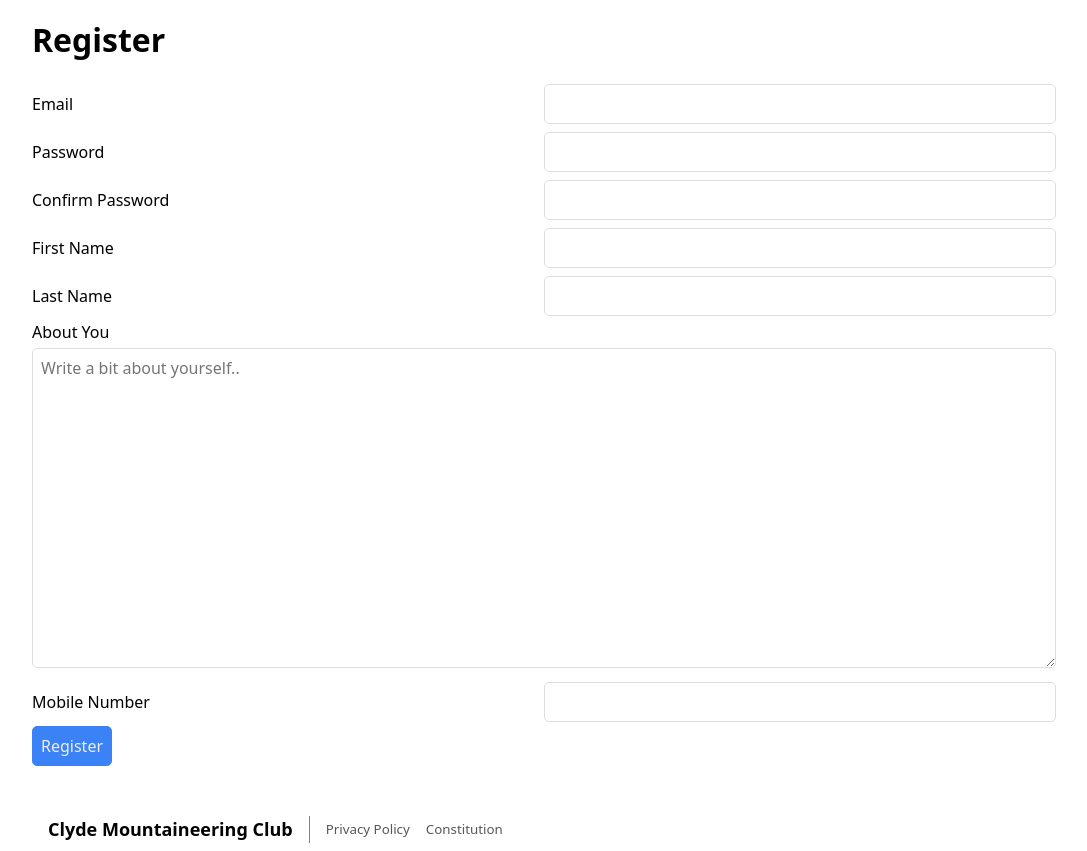
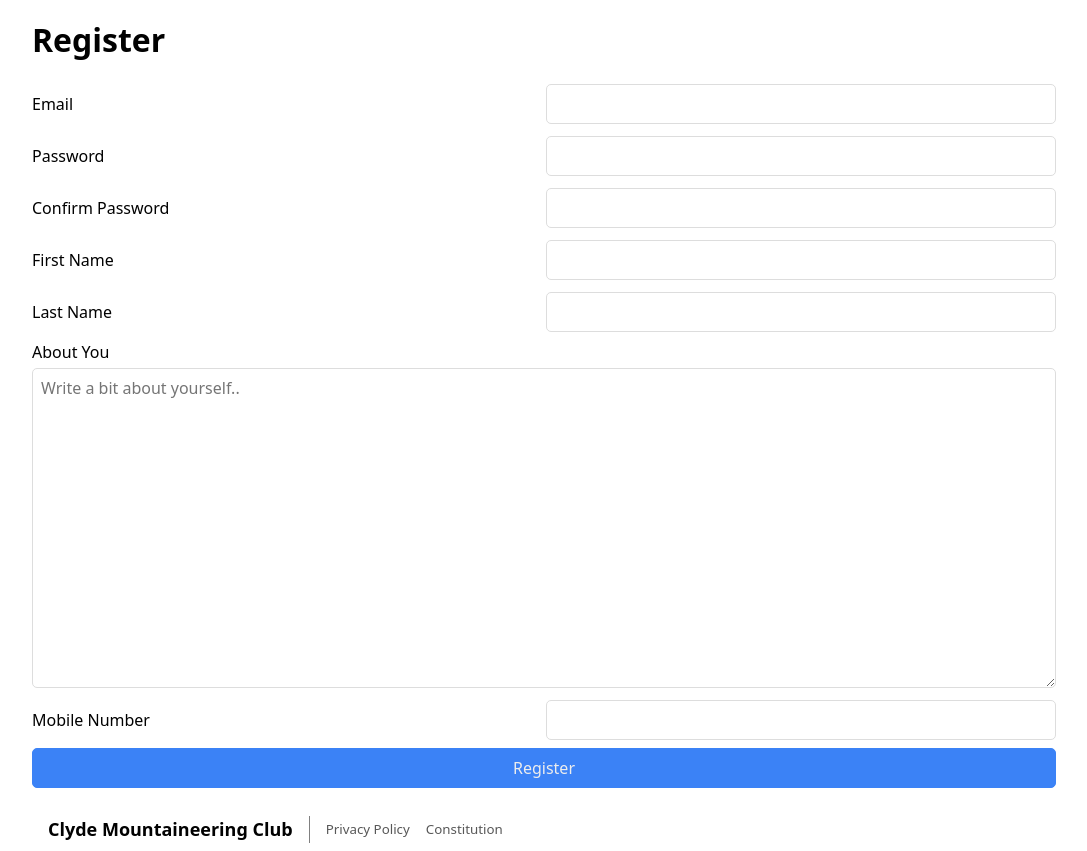
Before and after one commit to mwaddoups/mountains-v2, a Flask app: page /auth/register in a window 1280 px wide. Shown: the part 58-909 px from the top of the page, without its empty margins (96-1183 px from the left). Run offline with Flask 3, Linux system fonts and the light colour scheme; parts of the project's set-up code (start-up, migrations or seed data) failed here and were passed over.

Commit message:
Styled with form grid and subgrid

```diff
--- a/src/mountains/static/css/main.css
+++ b/src/mountains/static/css/main.css
@@ -221,6 +221,7 @@
     border: 1px solid var(--accent);
     background-color: var(--accent);
     color: var(--accent-text);
+    text-align: center;
     padding: 0.5rem;
     border-radius: var(--standard-border-radius);
     transition: all 0.1s ease-in;
@@ -337,26 +338,53 @@
     padding: 0;
   }
 
-  /* Style naked labels in a grid setting */
-  /* This styles label -> text, (small), input */
   label:has(> input, > select) {
+    &:has(input[disabled], select[disabled]) {
+      opacity: 50%;
+    }
+  }
+
+  /* Style forms to look like grids */
+  form:has(label) {
     display: grid;
-    grid-auto-flow: column;
+    grid-template-columns: 1fr 1fr;
+    grid-auto-rows: min-content;
     align-items: center;
-    place-content: center;
-    grid-template-columns: 1fr 1fr;
+    gap: 0.25rem;
 
-    &:has(small) {
-      grid-template-rows: 1fr 1fr;
+    > label {
+      display: grid;
+      grid-column: 1 / -1;
+      grid-row: span 2;
+      grid-template-columns: subgrid;
+      grid-template-rows: 1fr min-content;
+      align-items: center;
+
+      > small {
+        grid-column: 1;
+      }
+
+      > input {
+        grid-column: 2;
+        grid-row: 1 / -1;
+      }
+
+      > textarea,
+      fieldset {
+        grid-column: span 2;
+      }
     }
 
-    > input,
-    > select {
-      grid-row: 1 / -1;
+    > * {
+      grid-column: span 2;
     }
 
-    &:has(input[disabled], select[disabled]) {
-      opacity: 50%;
+    input[type="submit"]:has(+ .btn-cancel) {
+      grid-column: 1;
+    }
+
+    .btn-cancel {
+      grid-column: 2;
     }
   }
 
```
Also changed, not shown: src/mountains/events/templates/events/_attend.html.j2 (+1 -8 lines).
